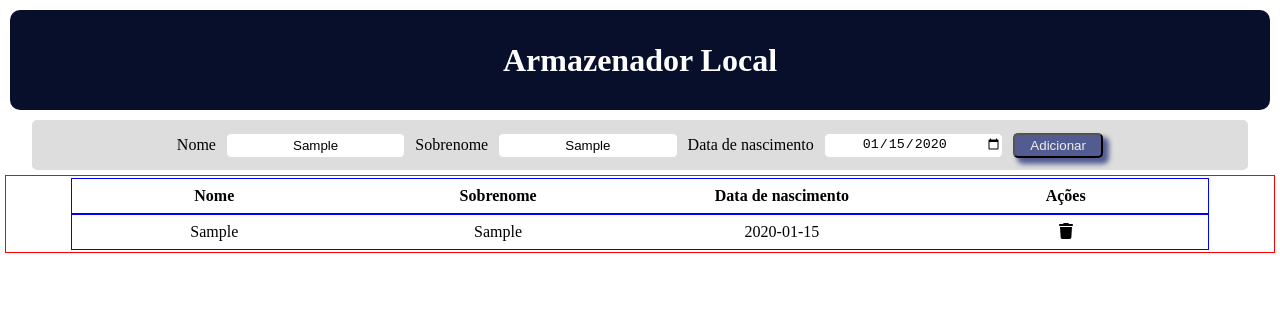
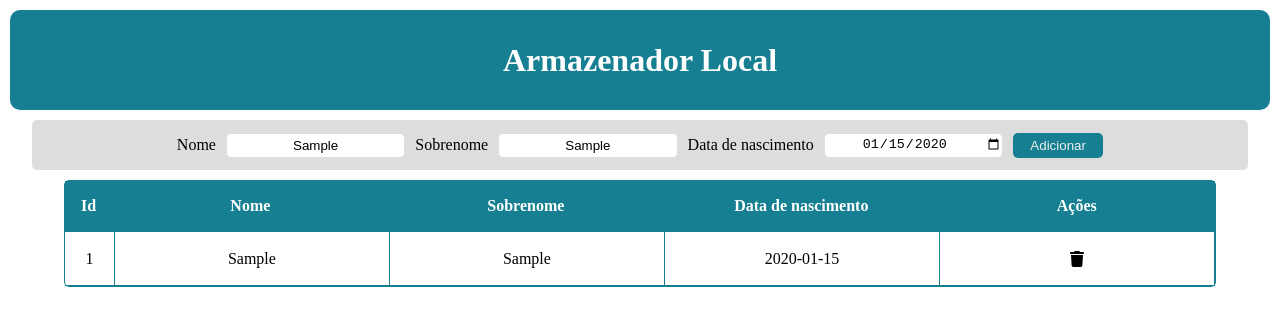
Before and after one commit to luvsscorpius/ArmazenadorLocal, a React (Create React App) app in the folder frontend/: page / in a window 1280 px wide. Both pictures are taken after typing "Sample", "Sample", "2020-01-15" into the empty fields and a click on the button "Adicionar". Shown: the top 326 px of the page. Built offline with nearby package versions, Linux system fonts and the light colour scheme.

Commit message:
feat(styling): changing the color and finishing style

```diff
--- a/frontend/src/Components/Grid/Grid.jsx
+++ b/frontend/src/Components/Grid/Grid.jsx
@@ -11,6 +11,7 @@ const Grid = ({info}) => {
             <G.Table>
                 <G.Thead>
                     <G.Tr>
+                        <G.Th className="id-column">Id</G.Th>
                         <G.Th>Nome</G.Th>
                         <G.Th>Sobrenome</G.Th>
                         <G.Th>Data de nascimento</G.Th>
@@ -22,10 +23,11 @@ const Grid = ({info}) => {
 
                     {info.length > 0 && info.map(inf => (
                         <G.Tr>
+                            <G.Td className="id-column">{inf.id}</G.Td>
                             <G.Td>{inf.nome}</G.Td>
                             <G.Td>{inf.sobrenome}</G.Td>
                             <G.Td>{inf.data}</G.Td>
-                            <G.Th><FontAwesomeIcon icon={faTrash}/></G.Th>
+                            <G.Td><FontAwesomeIcon icon={faTrash}/></G.Td>
                         </G.Tr>
                     ))}
 
--- a/frontend/src/Components/Grid/Styles.jsx
+++ b/frontend/src/Components/Grid/Styles.jsx
@@ -1,21 +1,28 @@
 import styled from 'styled-components'
 
 export const GridContainer = styled.div`
-    border: 1px solid red;
+    border: 1px solid #167F92;
     height: 100%;
+    width: 90%;
     margin: 5px;
     display: flex;
     justify-content: space-around;
+    margin: 10px auto;
+    border-radius: 5px;
 `
 
 export const Table = styled.table`
-    width: 90%;
+    width: 100%;
+    border-collapse: collapse; // Mescla as bordas com as células
+    border-spacing: 8px;
 `
 
 // Utilizada para definir a area do cabeçalho
 export const Thead = styled.thead`
     display: flex;
     flex-direction: column; /* Empilha os cabeçalhos verticalmente */
+    background-color: #167F92;
+    color: #fff;
 `
 
 // Utilizada para definir a area do corpo da tabela
@@ -26,24 +33,36 @@ export const Tbody = styled.tbody`
 
 // Outra forma de definir uma coluna (mas diferente do td é utilizada apenas para cabeçalho)
 export const Th = styled.th`
-    padding: 8px; /* Adiciona um espaçamento interno */
+    padding: 1em; /* Adiciona um espaçamento interno */
     width: 100%;
+    border-right: 1px solid #167F92; /* Adiciona borda direita */
+    border-bottom: 1px solid #167F92; /* Adiciona borda inferior */
+    box-sizing: border-box;
+
+    &.id-column {
+        width: 100px;
+    }
 `
 
 // Td cria uma coluna para inserção de conteúdos
 export const Td = styled.td`
     display: flex;
     align-items: center; /* Para alinhar verticalmente o conteúdo */
-    padding: 8px; /* Adiciona um espaçamento interno */
+    padding: 1.1em; /* Adiciona um espaçamento interno */
     width: 100%;
     justify-content: center;
+    border-right: 1px solid #167F92; /* Adiciona borda direita */
+    border-bottom: 1px solid #167F92; /* Adiciona borda inferior */
+
+    &.id-column {
+        width: 100px;
+    }
 `
 
 // Tr é utilizada para definir linhas em tabelas
 export const Tr = styled.tr`
     display: flex;
     justify-content: space-between; /* Alinha as células individualmente */
-    border: 1px solid blue;
 `
 
 export const DateTd = styled(Td)`
--- a/frontend/src/Components/Main/Main.jsx
+++ b/frontend/src/Components/Main/Main.jsx
@@ -21,6 +21,7 @@ const Main = ({setInfo, info}) => {
             } else {
                 // Cria um novo objeto com as informações do states para adicionar ao state principal (simulando um banco de dados.)
                 const novoObjeto = {
+                    id: info.length + 1,
                     nome: nome,
                     sobrenome: sobrenome,
                     data: data
--- a/frontend/src/Components/Main/Styles.jsx
+++ b/frontend/src/Components/Main/Styles.jsx
@@ -12,7 +12,7 @@ export const GlobalStyle = createGlobalStyle`
 
 export const Title = styled.h1`
     text-align: center;
-    background-color: #070F2B;
+    background-color: #167F92;
     color: #fff;
     height: 100px;
     display: flex;
@@ -57,9 +57,9 @@ export const Input = styled.input`
 
 export const Button = styled.button`
     cursor: pointer;
-    background-color: #535C91;
+    background-color: #167F92;
     color: #eee;
     width: 90px;
     border-radius: 5px;
-    box-shadow: 5px 5px 5px 1px #535C91;
+    border: 0;
 `
```
